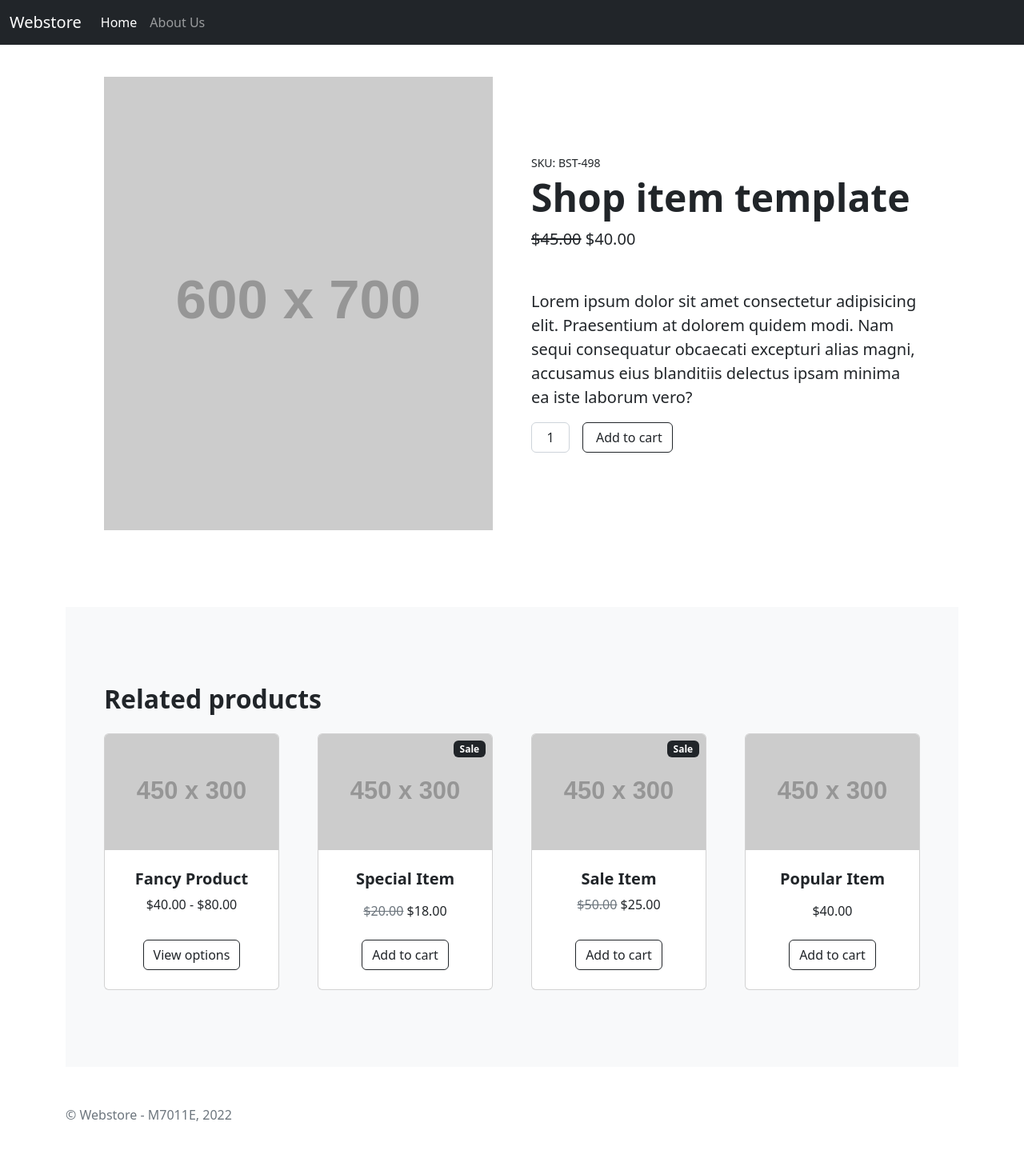
After one commit to naddah-5/M7011E, a Django app: template webstore/templates/pages/product_detail.html in a window 1280 px wide. The commit adds this page. Shown: the whole page at 80% size. Run offline with Django 4.2, Linux system fonts and the light colour scheme; the template is opened without the code that fills it: most values are stand-ins (such as "Sample title", 1, 10 or a date in 2020); grey boxes labelled with a size stand in for pictures from a placeholder-image service; some libraries are stand-ins or nearby versions.

Commit message:
product_detail page

```diff
--- /dev/null
+++ b/webstore/templates/pages/product_detail.html
@@ -0,0 +1,146 @@
+{% extends 'layouts/public_base.html' %}
+{% load static %}
+{% block description %}
+  Login page.
+{% endblock %}
+
+{% block keywords %}
+  login
+{% endblock %}
+
+{% block title %}
+  {{ title }}
+{% endblock %}
+
+{% block content %}
+ <!-- Product section-->
+ <section class="py-5">
+    <div class="container px-4 px-lg-5 my-5">
+        <div class="row gx-4 gx-lg-5 align-items-center">
+            <div class="col-md-6"><img class="card-img-top mb-5 mb-md-0" src="https://dummyimage.com/600x700/dee2e6/6c757d.jpg" alt="..." /></div>
+            <div class="col-md-6">
+                <div class="small mb-1">SKU: BST-498</div>
+                <h1 class="display-5 fw-bolder">Shop item template</h1>
+                <div class="fs-5 mb-5">
+                    <span class="text-decoration-line-through">$45.00</span>
+                    <span>$40.00</span>
+                </div>
+                <p class="lead">Lorem ipsum dolor sit amet consectetur adipisicing elit. Praesentium at dolorem quidem modi. Nam sequi consequatur obcaecati excepturi alias magni, accusamus eius blanditiis delectus ipsam minima ea iste laborum vero?</p>
+                <div class="d-flex">
+                    <input class="form-control text-center me-3" id="inputQuantity" type="num" value="1" style="max-width: 3rem" />
+                    <button class="btn btn-outline-dark flex-shrink-0" type="button">
+                        <i class="bi-cart-fill me-1"></i>
+                        Add to cart
+                    </button>
+                </div>
+            </div>
+        </div>
+    </div>
+</section>
+<!-- Related items section-->
+<section class="py-5 bg-light">
+    <div class="container px-4 px-lg-5 mt-5">
+        <h2 class="fw-bolder mb-4">Related products</h2>
+        <div class="row gx-4 gx-lg-5 row-cols-2 row-cols-md-3 row-cols-xl-4 justify-content-center">
+            <div class="col mb-5">
+                <div class="card h-100">
+                    <!-- Product image-->
+                    <img class="card-img-top" src="https://dummyimage.com/450x300/dee2e6/6c757d.jpg" alt="..." />
+                    <!-- Product details-->
+                    <div class="card-body p-4">
+                        <div class="text-center">
+                            <!-- Product name-->
+                            <h5 class="fw-bolder">Fancy Product</h5>
+                            <!-- Product price-->
+                            $40.00 - $80.00
+                        </div>
+                    </div>
+                    <!-- Product actions-->
+                    <div class="card-footer p-4 pt-0 border-top-0 bg-transparent">
+                        <div class="text-center"><a class="btn btn-outline-dark mt-auto" href="#">View options</a></div>
+                    </div>
+                </div>
+            </div>
+            <div class="col mb-5">
+                <div class="card h-100">
+                    <!-- Sale badge-->
+                    <div class="badge bg-dark text-white position-absolute" style="top: 0.5rem; right: 0.5rem">Sale</div>
+                    <!-- Product image-->
+                    <img class="card-img-top" src="https://dummyimage.com/450x300/dee2e6/6c757d.jpg" alt="..." />
+                    <!-- Product details-->
+                    <div class="card-body p-4">
+                        <div class="text-center">
+                            <!-- Product name-->
+                            <h5 class="fw-bolder">Special Item</h5>
+                            <!-- Product reviews-->
+                            <div class="d-flex justify-content-center small text-warning mb-2">
+                                <div class="bi-star-fill"></div>
+                                <div class="bi-star-fill"></div>
+                                <div class="bi-star-fill"></div>
+                                <div class="bi-star-fill"></div>
+                                <div class="bi-star-fill"></div>
+                            </div>
+                            <!-- Product price-->
+                            <span class="text-muted text-decoration-line-through">$20.00</span>
+                            $18.00
+                        </div>
+                    </div>
+                    <!-- Product actions-->
+                    <div class="card-footer p-4 pt-0 border-top-0 bg-transparent">
+                        <div class="text-center"><a class="btn btn-outline-dark mt-auto" href="#">Add to cart</a></div>
+                    </div>
+                </div>
+            </div>
+            <div class="col mb-5">
+                <div class="card h-100">
+                    <!-- Sale badge-->
+                    <div class="badge bg-dark text-white position-absolute" style="top: 0.5rem; right: 0.5rem">Sale</div>
+                    <!-- Product image-->
+                    <img class="card-img-top" src="https://dummyimage.com/450x300/dee2e6/6c757d.jpg" alt="..." />
+                    <!-- Product details-->
+                    <div class="card-body p-4">
+                        <div class="text-center">
+                            <!-- Product name-->
+                            <h5 class="fw-bolder">Sale Item</h5>
+                            <!-- Product price-->
+                            <span class="text-muted text-decoration-line-through">$50.00</span>
+                            $25.00
+                        </div>
+                    </div>
+                    <!-- Product actions-->
+                    <div class="card-footer p-4 pt-0 border-top-0 bg-transparent">
+                        <div class="text-center"><a class="btn btn-outline-dark mt-auto" href="#">Add to cart</a></div>
+                    </div>
+                </div>
+            </div>
+            <div class="col mb-5">
+                <div class="card h-100">
+                    <!-- Product image-->
+                    <img class="card-img-top" src="https://dummyimage.com/450x300/dee2e6/6c757d.jpg" alt="..." />
+                    <!-- Product details-->
+                    <div class="card-body p-4">
+                        <div class="text-center">
+                            <!-- Product name-->
+                            <h5 class="fw-bolder">Popular Item</h5>
+                            <!-- Product reviews-->
+                            <div class="d-flex justify-content-center small text-warning mb-2">
+                                <div class="bi-star-fill"></div>
+                                <div class="bi-star-fill"></div>
+                                <div class="bi-star-fill"></div>
+                                <div class="bi-star-fill"></div>
+                                <div class="bi-star-fill"></div>
+                            </div>
+                            <!-- Product price-->
+                            $40.00
+                        </div>
+                    </div>
+                    <!-- Product actions-->
+                    <div class="card-footer p-4 pt-0 border-top-0 bg-transparent">
+                        <div class="text-center"><a class="btn btn-outline-dark mt-auto" href="#">Add to cart</a></div>
+                    </div>
+                </div>
+            </div>
+        </div>
+    </div>
+</section>
+{% endblock %}
--- a/webstore/urls.py
+++ b/webstore/urls.py
@@ -1,10 +1,13 @@
 from django.urls import path
 
-from .views import home, about_us
+from .views import home, about_us, login, register, product_details
 
 app_name = 'webstore'
 
 urlpatterns = [
     path('', home, name = 'home'),
     path('about-us', about_us, name = 'about_us'),
+    path('login', login, name = 'login'),
+    path('register', register, name = 'register'),
+    path('product-detail', product_details, name = 'product_details'),
 ]
```
Also changed, not shown: webstore/templates/pages/home.html (+85 -4 lines), webstore/views.py (+21 -0 lines).
